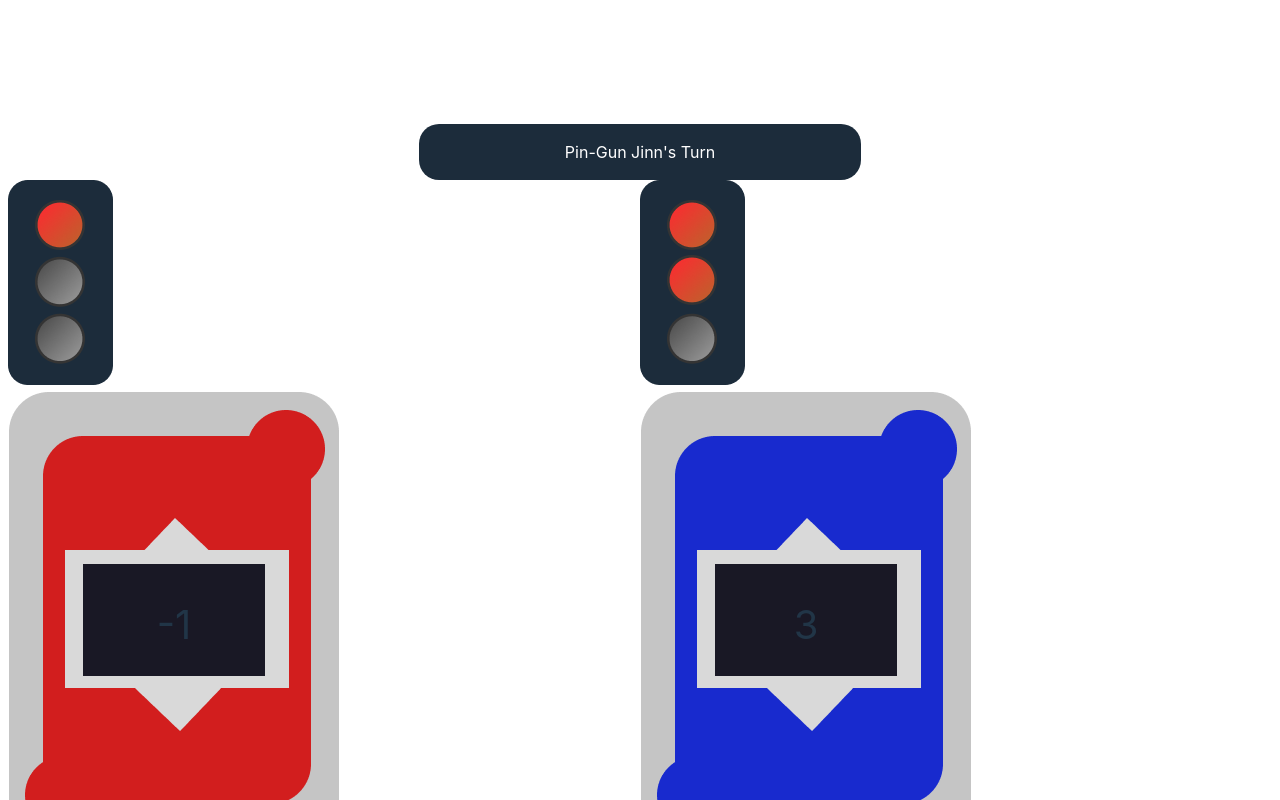
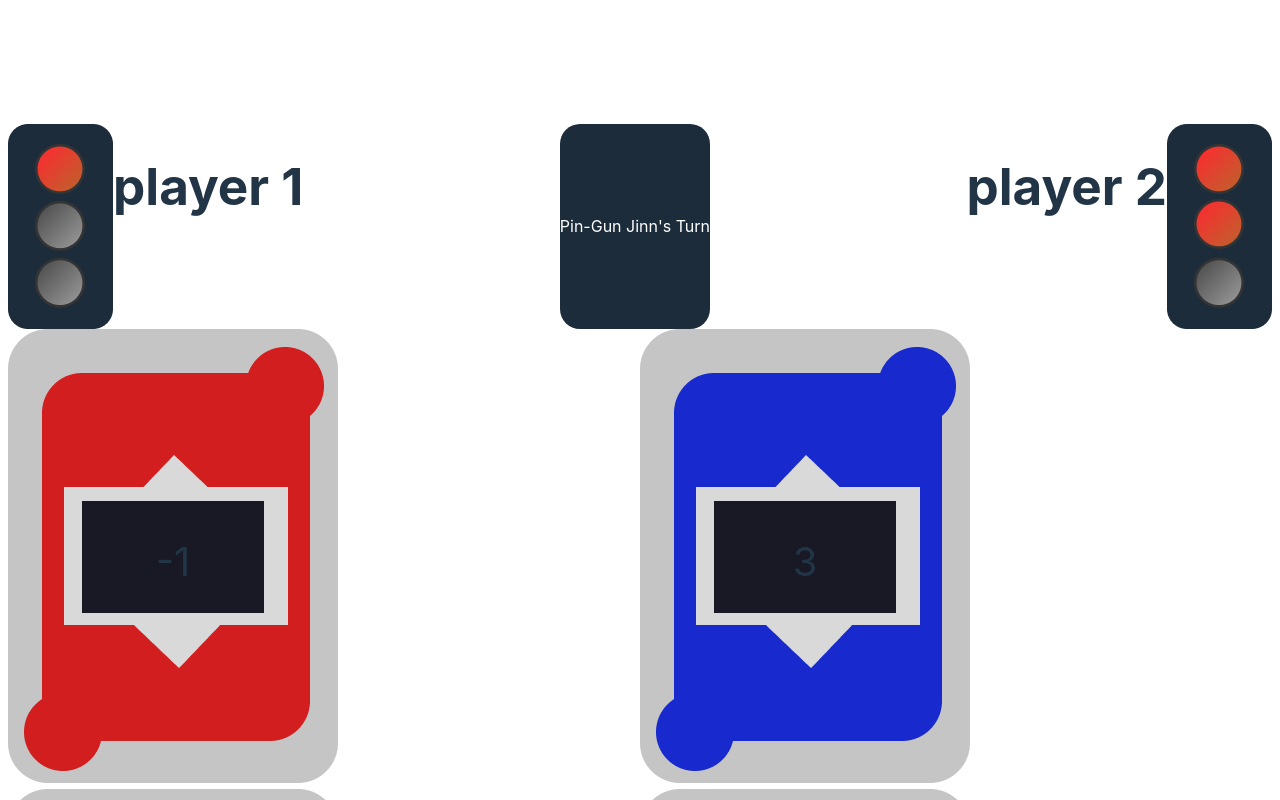
Before and after one commit to abasile1-tech/PazaakPadawan, a React (Vite) app in the folder client/: page /solo in a window 1280 px wide. Shown: the part 280-1080 px from the top of the page. Built offline with nearby package versions, Linux system fonts and the light colour scheme.

Commit message:
made the scoreBoard

```diff
--- a/client/src/App.css
+++ b/client/src/App.css
@@ -10,6 +10,13 @@
 
 .hamburger {
 
+}
+
+/* score board */
+
+.scoreBoard {
+  display:flex;
+  justify-content: space-around;
 }
 
 /* home page */
@@ -50,34 +57,21 @@
 }
 
 .card_image {
-  /* object-fit: contain; */
 }
 
 .cards_container {
-  display: flex !important;
 }
 
-.red_card {
-  /* object-fit: contain; */
-  /* background-color: red; */
-  display:flex;
-  padding:1px;
-}
-
-.blue_card {
-  /* background-color: blue; */
-  display:flex;
+.red_card .blue_card{
   padding:1px;
 }
 
 .playerBoard {
   display: flex;
-  justify-content: space-between;
 }
 
 .player1 {
-    /* flex: 1; */
-    width:50%;
+  width:50%;
 }
 
 .turn-indicator {
--- a/client/src/components/SoloGame.tsx
+++ b/client/src/components/SoloGame.tsx
@@ -13,10 +13,15 @@ function SoloGame() {
       <Header />
       <h1>Solo Game!</h1>
       <BackgroundMusic musicChoice={musicChoice} />
-      <TurnIndicator playerName="Pin-Gun Jinn" />
+      <div className="scoreBoard">
+        <ScoreLights numGamesWon={numGamesWonPlayer} />
+        <h1>player 1</h1>
+        <TurnIndicator playerName="Pin-Gun Jinn" />
+        <h1>player 2</h1>
+        <ScoreLights numGamesWon={numGamesWonOpponent} />
+      </div>
       <div className="playerBoard">
         <div className="player1">
-          <ScoreLights numGamesWon={numGamesWonPlayer} />
           <div
             className="cardsContainer"
             style={{ display: 'flex', flexWrap: 'wrap' }}
@@ -31,7 +36,6 @@ function SoloGame() {
           </div>
         </div>
         <div className="player2">
-          <ScoreLights numGamesWon={numGamesWonOpponent} />
           <div
             className="cardsContainer"
             style={{ display: 'flex', flexWrap: 'wrap' }}
```
